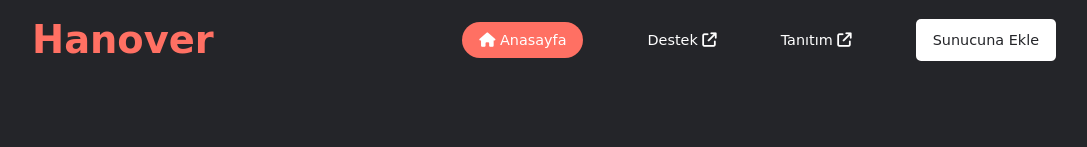
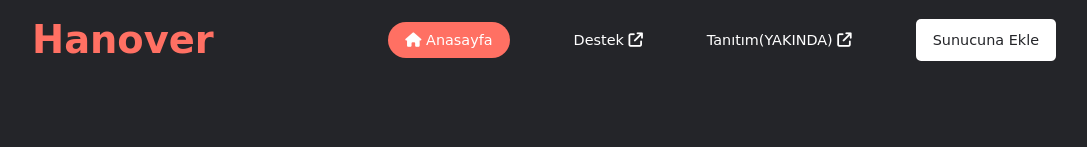
Before and after one commit to hanoverbots/hanoverbots, a plain HTML site: page terms-policy.html in a window 1280 px wide. Shown: the top 147 px of the page, without its empty margins (96-1183 px from the left). Drawn offline with Linux system fonts and the light colour scheme; files that its build step writes are made by us from their sources; files whose address does not match are found by name; a web font is replaced by a local one.

Commit message:
Update terms-policy.html

```diff
--- a/terms-policy.html
+++ b/terms-policy.html
@@ -29,12 +29,12 @@
 
             <ul class="nav__menu">
 
-                <li><a href="home.html" class="navbarSmall active"><i class="fa-solid fa-house"></i> Anasayfa</a></li>
+                <li><a href="index.html" class="navbarSmall active"><i class="fa-solid fa-house"></i> Anasayfa</a></li>
                 <li><a href="https://discord.gg/7zSa3J9AAR" class="navbarSmall hv" target="_blank">Destek <i
                             class="fa-solid fa-arrow-up-right-from-square"></i></a>
 
-                <li><a href="https://www.youtube.com/watch?v=MQprZ4YVHPk" class="navbarSmall hv" target="_blank"
-                        title="Youtube">Tanıtım <i class="fa-solid fa-arrow-up-right-from-square"></i></a>
+                <li><a href="" class="navbarSmall hv" target="_blank"
+                        title="Youtube">Tanıtım(YAKINDA) <i class="fa-solid fa-arrow-up-right-from-square"></i></a>
                 </li>
                 <li><a href="https://discord.com/api/oauth2/authorize?client_id=1094198587472220191&permissions=8&scope=applications.commands%20bot"
                         class="btn addButton">Sunucuna Ekle</a>
```
